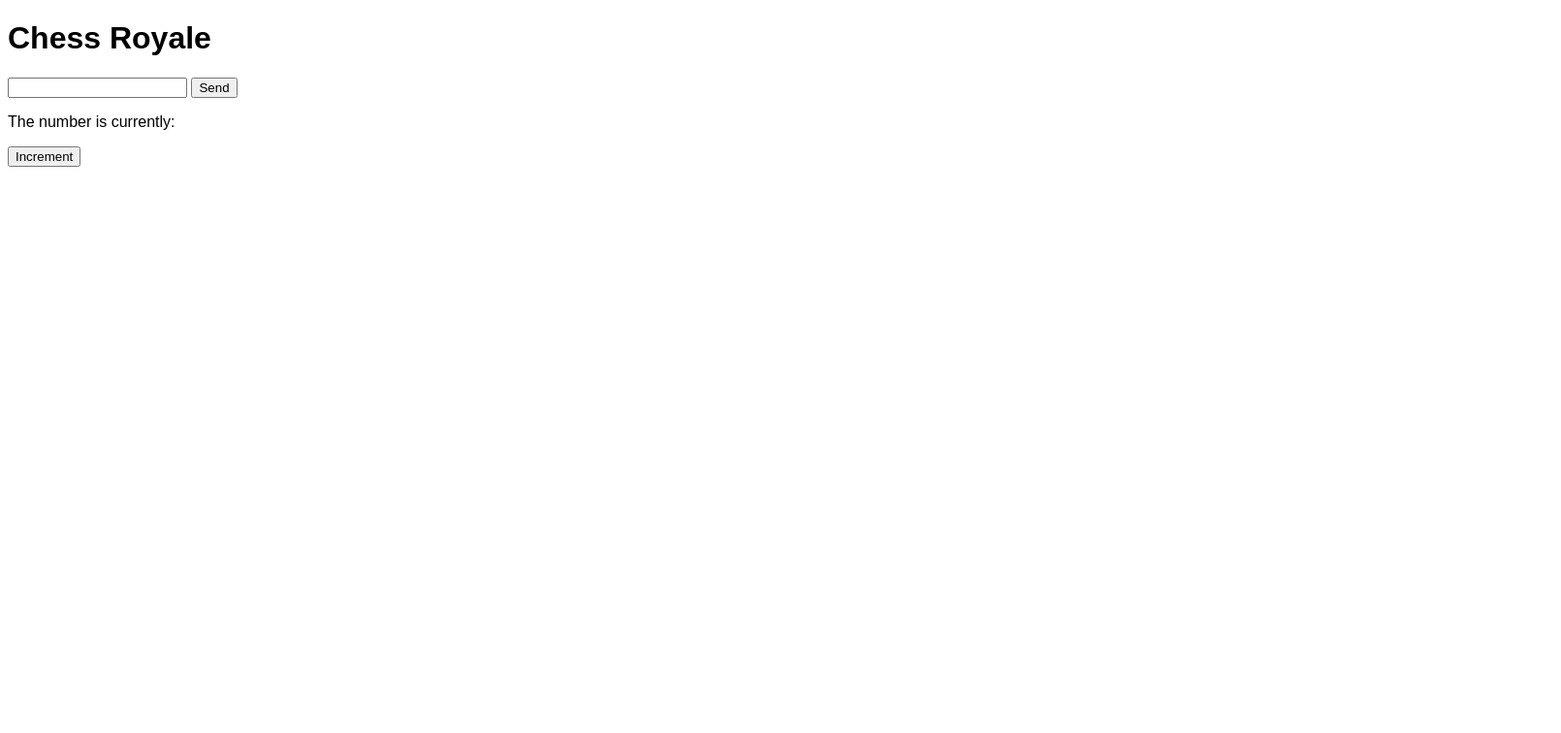
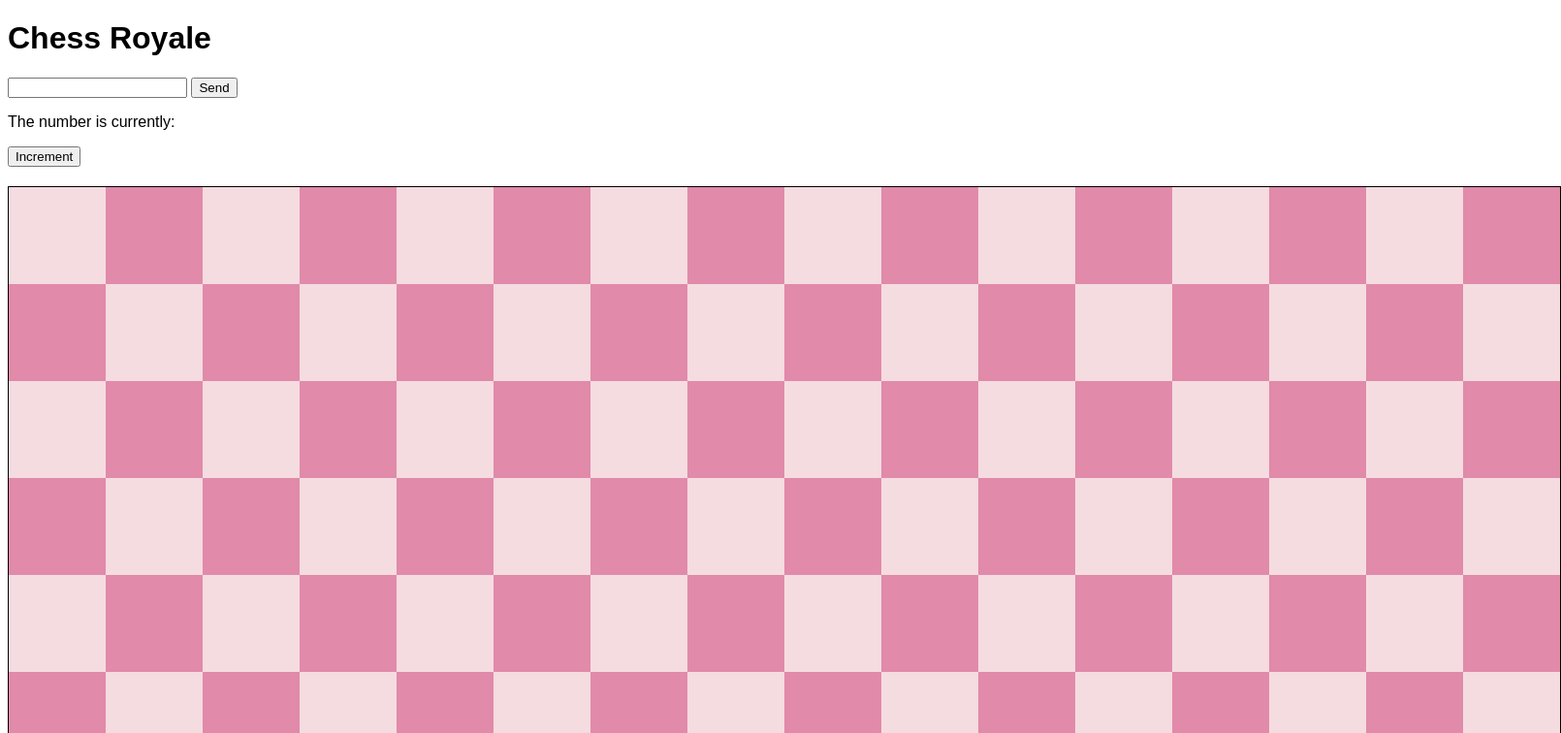
Before and after one commit to DuckyDuck69/Multiplayer_royale_chess, a website built with Parcel: page client/index.html in a window 1280 px wide. Shown: the top 756 px of the page at 97% size, 1610 px wide, since content can reach past the window. Built offline with nearby package versions, Linux system fonts and the light colour scheme; files whose address does not match are found by name.

Commit message:
modify a bit

```diff
--- a/client/index.css
+++ b/client/index.css
@@ -1,3 +1,8 @@
 body {
     font-family: sans-serif;
 }
+canvas {
+    border: 1px solid black;
+    display: block;
+    margin: 20px 0;
+}
--- a/client/index.html
+++ b/client/index.html
@@ -2,9 +2,8 @@
 <html lang="en">
     <head>
         <meta charset="UTF-8">
-        <meta name="viewport" content="width=device-width, initial-scale=1.0">
-        <meta http-equiv="X-UA-Compatible" content="ie=edge">
-
+        <!--<meta name="viewport" content="width=device-width, initial-scale=1.0">-->
+        <!--<meta http-equiv="X-UA-Compatible" content="ie=edge">-->
         <title>Chess Royale</title>
 
         <link rel="stylesheet" href="index.css">
@@ -17,7 +16,7 @@
 
         <p id="number">The number is currently:</p>
         <button id="incrementNumber">Increment</button>
-
-        <script src="index.js" type="module"></script>
+        <canvas id="chessBoard"></canvas>
+        <script src="../common/chess.js"></script>
     </body>
 </html>
--- a/client/index.js
+++ b/client/index.js
@@ -3,7 +3,7 @@ import { io } from "socket.io-client";
 
 // This imports the INCREMENT value from the /common/chess.js file. Files in the
 // /common directory should be accessible from both the client and server.
-import { INCREMENT } from "../common/chess";
+import { INCREMENT } from "./chess";
 
 console.log("Hello from the browser!");
 console.log(`The increment is: ${INCREMENT}`);
--- a/common/chess.js
+++ b/common/chess.js
@@ -1 +1,48 @@
-export const INCREMENT = 1;
+const myCanvas = document.getElementById("chessBoard");
+const ctx = myCanvas.getContext("2d");
+myCanvas.width = 1600;
+myCanvas.height = 1600;
+
+let grid = [];
+let columns = 16;
+let rows = 16;
+
+let size = Math.floor(myCanvas.height / columns);  //calculate the size of each square
+
+//create a Cell object, which can be assigned method for later use
+function Cell(x, y){
+    this.x = x;
+    this.y = y;
+    this.show = function(color){              //declare a method of the Cell object, which is used to color Cell
+        let x_coor = this.x * size;
+        let y_coor = this.y * size;
+        ctx.fillStyle = color;
+        ctx.fillRect(x_coor, y_coor, size, size);
+    }
+}
+
+window.addEventListener('load', function() {   //draw the board after the html/css load
+    createGrid();
+    colorBoard();
+})
+
+function createGrid(){
+    for( let y = 0; y < rows; y++){      //for each row, iterate for each column
+        for( let x = 0; x < columns; x++){
+            let cell = new Cell(x, y);          // make new Cell objects
+            grid.push(cell);                    //push those Cells into the grid
+        }
+    }
+}
+
+function colorBoard(){
+    for(let i = 0; i < grid.length; i++){
+        let row = Math.floor(i / columns);
+        let col = i % columns;
+        if((row + col) % 2 === 0) {     //if
+            grid[i].show('#F5DCE0');    //Since grid[i] is a Cell object, we can use the show() method
+        } else {
+            grid[i].show('#E18AAA');
+        }
+    }
+}
```
